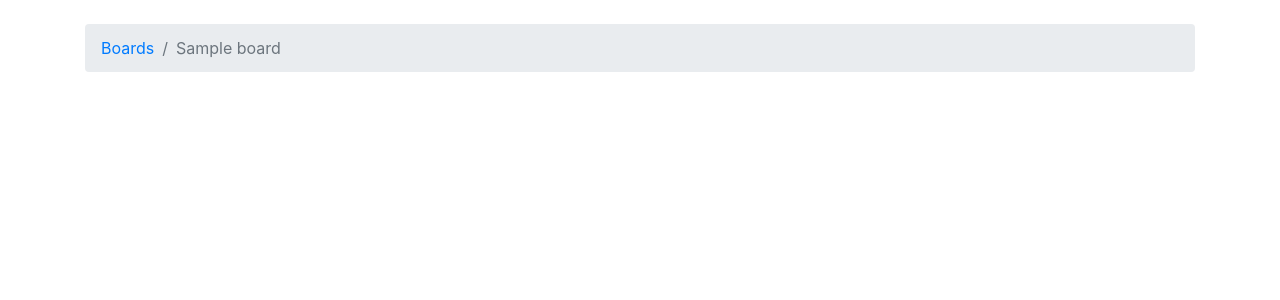
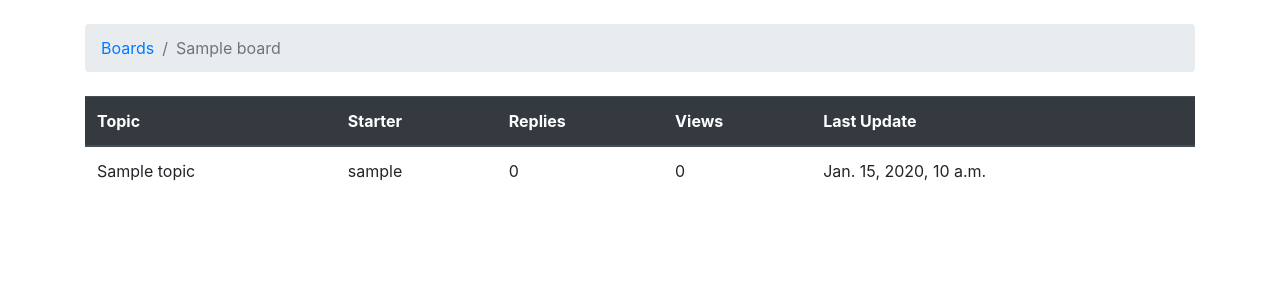
Before and after one commit to emiliko/django-tutorial-1, a Django app: page /boards/1/ in a window 1280 px wide. Shown: the part 56-356 px from the top of the page. Run offline with Django 3.2, Linux system fonts and the light colour scheme; tables that the repository leaves empty hold one stand-in row (values such as "Sample post"); some libraries are stand-ins or nearby versions.

Commit message:
Implement the topics listing

```diff
--- a/myproject/templates/topics.html
+++ b/myproject/templates/topics.html
@@ -12,5 +12,26 @@
 
 
 {% block content %}
-    <!-- empty for now-->
+    <table class="table">
+        <thead class="thead-dark">
+            <tr>
+                <th>Topic</th>
+                <th>Starter</th>
+                <th>Replies</th>
+                <th>Views</th>
+                <th>Last Update</th>
+            </tr>
+        </thead>
+        <tbody>
+            {% for topic in board.topics.all %}
+                <tr>
+                    <td>{{ topic.subject }}</td>
+                    <td>{{ topic.starter.username }}</td>
+                    <td>0</td>
+                    <td>0</td>
+                    <td>{{ topic.last_updated }}</td>
+                </tr>
+            {% endfor %}
+        </tbody>
+    </table>
 {% endblock %}
```
